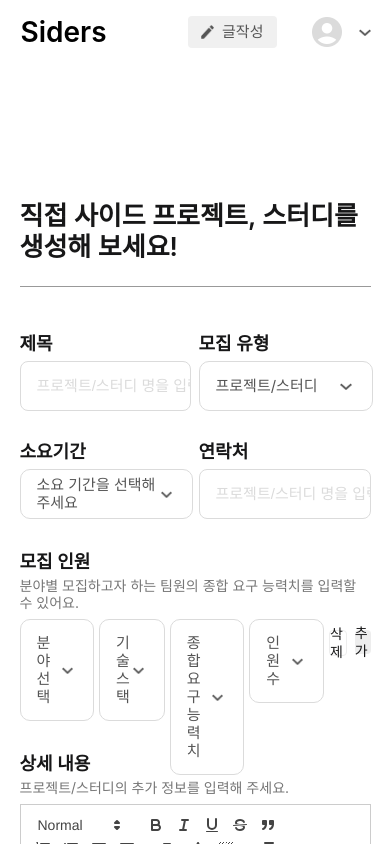
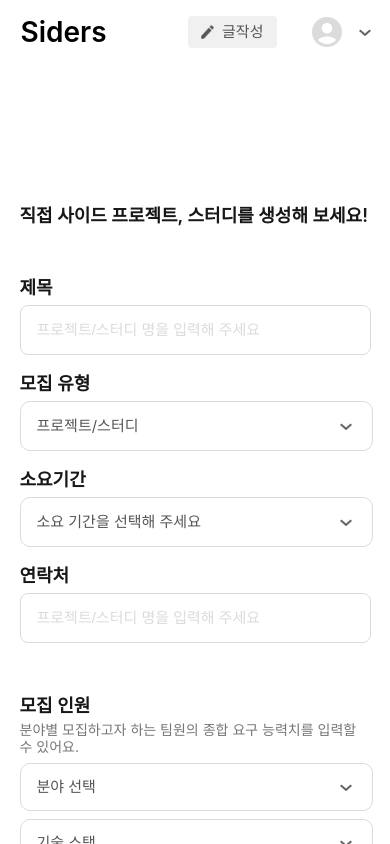
Before and after one commit to jusunjo/siders, a React (Create React App) app: page /createproject in a window 390 px wide. Shown: the top 844 px of the page. Built offline with nearby package versions, Linux system fonts and the light colour scheme; a web font is replaced by a local one.

Commit message:
feat : createProject page 반응형 마크업 완료

```diff
--- a/src/components/SkillBox.tsx
+++ b/src/components/SkillBox.tsx
@@ -1,20 +1,38 @@
-import React, { useState } from "react";
+import React, { useEffect, useState } from "react";
 import styled from "styled-components";
 
 const StyledSkillBox = styled.div`
     display: flex;
+
     /* align-items: center; */
-
+    width: 100%;
     font-size: 15px;
     line-height: 18px;
     color: #555555;
     margin-bottom: 8px;
 
+    @media (max-width: 910px) {
+        flex-direction: column;
+    }
+
+    .levelAndPeopleDiv {
+        display: flex;
+        width: 40%;
+        @media (max-width: 910px) {
+            width: 100%;
+            justify-content: space-between;
+        }
+    }
+
     .selectForm {
-        margin-right: 2%;
+        margin-right: 2.2%;
         width: 220px;
+        position: relative;
 
-        position: relative;
+        @media (max-width: 910px) {
+            width: 100%;
+            margin-bottom: 8px;
+        }
     }
 
     .categoryText {
@@ -91,6 +109,9 @@ const StyledSkillBox = styled.div`
 
     .skill {
         width: 28%;
+        @media (max-width: 910px) {
+            width: 100%;
+        }
     }
 
     .skillValue {
@@ -135,6 +156,10 @@ const StyledSkillBox = styled.div`
         height: 24px;
         border-radius: 4px;
         margin-left: 8px;
+
+        @media (max-width: 910px) {
+            display: none;
+        }
     }
 
     .skillText {
@@ -153,7 +178,12 @@ const StyledSkillBox = styled.div`
         .smallClose {
             width: 8px;
             height: 8px;
-            margin-left: 7px;
+            margin-left: 3px;
+            padding: 3px;
+
+            :hover {
+                background-color: #aeaeae;
+            }
         }
     }
 
@@ -162,41 +192,85 @@ const StyledSkillBox = styled.div`
     .people {
         height: 48px;
     }
+
+    .level,
+    .people {
+        margin-right: 4.5%;
+        @media (max-width: 910px) {
+            margin-right: 0;
+        }
+    }
+
+    .level {
+        @media (max-width: 910px) {
+            margin-right: 10px;
+        }
+    }
+
+    .addAndDeleteBtn {
+        display: flex;
+
+        @media (max-width: 910px) {
+            justify-content: flex-end;
+            margin-top: -10px;
+            margin-bottom: 18px;
+        }
+    }
 `;
 const SkillBox = ({
     setCountSkillBox,
     countSkillBox,
     num,
-
+    setWantPeople,
     arraySKillBox,
     setArraySkillBox,
+    setAaa,
 }: {
     countSkillBox: any;
     setCountSkillBox: any;
     num: any;
-
+    setWantPeople: any;
     arraySKillBox: any;
     setArraySkillBox: any;
+    setAaa: any;
 }) => {
     const [groupFocus, setGroupFocus] = useState(false);
     const [skillFocus, setSkillFocus] = useState(false);
     const [levelFocus, setLevelFocus] = useState(false);
     const [peopleFocus, setPeopleFocus] = useState(false);
 
-    const [selectGroup, setSelectGroup] = useState("분야선택");
+    const [selectGroup, setSelectGroup] = useState("분야 선택");
     const [selectSkill, setSelectSkill] = useState<any[]>([]);
     const [selectLevel, setSelectLevel] = useState("종합 요구 능력치");
     const [selectPeople, setSelectPeople] = useState("인원 수");
 
     const groupValue = ["프론트엔드", "백엔드", "ui/ux"];
-
     const frontndSkill = ["Javascript", "Typescript", "React", "Vue", "Redux", "Mobx"];
-    const BackendSkill = ["Java", "NodeJs", "Spring", ""];
+    const BackendSkill = ["Java", "NodeJs", "Spring"];
     const designSkill = ["Figma", "Zeplin", "Sketch", "XD", "Illustrator", "Photoshop"];
     const levelValue = ["Low", "Mid", "High"];
-    const peopleValue = ["1", "2", "3", "4", "5", "6", "7", "8", "9"];
+    const peopleValue = ["1명", "2명", "3명", "4명", "5명", "6명", "7명", "8명", "9명"];
 
     const set = new Set(selectSkill);
+
+    // useEffect(() => {
+    //     setWantPeople({
+    //         fieldsName: selectGroup,
+    //         recruitCount: 1,
+    //         totalAbility: selectLevel,
+    //         stacks: [
+    //             {
+    //                 stackName: "백엔드스택1",
+    //             },
+    //             {
+    //                 stackName: "백엔드스택2",
+    //             },
+    //             {
+    //                 stackName: "백엔드스택3",
+    //             },
+    //         ],
+    //     });
+    // }, [selectGroup, selectLevel]);
 
     const addSkill = (it: any) => {
         if (set.size < 5) {
@@ -205,8 +279,6 @@ const SkillBox = ({
             alert("5개까지만 선택이 가능합니다.");
         }
     };
-
-    console.log(set.size);
 
     const deleteSkill = (it: any) => {
         const b = selectSkill.filter((data) => data !== it);
@@ -238,13 +310,16 @@ const SkillBox = ({
                     <img alt="vector" className="vector" src={process.env.PUBLIC_URL + `/assets/Vector.png`} />
                 </div>
                 <div className={groupFocus ? "toggleCategory" : "noneToggleCategory"}>
-                    {groupValue.map((it: string) => (
+                    {groupValue.map((it: any) => (
                         <div
                             key={it}
                             onClick={() => {
                                 setGroupFocus(false);
                                 setSelectGroup(it);
+                                setAaa(it);
                                 setSelectSkill([]);
+                                setSelectLevel("종합 요구 능력치");
+                                setSelectPeople("인원 수");
                             }}
                             className="toggleCategoryValue"
                         >
@@ -253,8 +328,8 @@ const SkillBox = ({
                     ))}
                 </div>
             </div>
-            <div className="selectForm skill" onFocus={() => selectGroup !== "분야선택" && setSkillFocus(true)} onBlur={() => setSkillFocus(false)} tabIndex={1}>
-                <div onMouseDown={() => (selectGroup !== "분야선택" ? setSkillFocus(!skillFocus) : alert("분야를 선택해주세요!"))} className="category skillCategory">
+            <div className="selectForm skill" onFocus={() => selectGroup !== "분야 선택" && setSkillFocus(true)} onBlur={() => setSkillFocus(false)} tabIndex={1}>
+                <div onMouseDown={() => (selectGroup !== "분야 선택" ? setSkillFocus(!skillFocus) : alert("분야를 선택해주세요!"))} className="category skillCategory">
                     <div className="categoryText">
                         {selectSkill[0] === undefined ? (
                             <div className="skillText">기술 스택</div>
@@ -262,12 +337,12 @@ const SkillBox = ({
                             selectSkill
                                 .filter((element, index) => selectSkill.indexOf(element) === index)
                                 .map((it) => (
-                                    <div key={it} className="skillItems">
+                                    <div key={it} className={selectSkill[0] ? "skillItems" : ""}>
                                         <div>{it}</div>
                                         <img
-                                            onClick={() => {
+                                            onMouseDown={() => {
+                                                deleteSkill(it);
                                                 setSkillFocus(false);
-                                                deleteSkill(it);
                                             }}
                                             alt="smallClose"
                                             className="smallClose"
@@ -289,7 +364,7 @@ const SkillBox = ({
                                 }}
                                 className="toggleCategoryValue"
                             >
-                                &nbsp;&nbsp;{it && it}
+                                &nbsp;&nbsp;{it}
                             </div>
                         ))
                     ) : (
@@ -297,6 +372,7 @@ const SkillBox = ({
                     )}
                 </div>
             </div>
+            <div className="levelAndPeopleDiv">
                 <div className="selectForm level" onFocus={() => setLevelFocus(true)} onBlur={() => setLevelFocus(false)} tabIndex={1}>
                     <div onMouseDown={() => setLevelFocus(!levelFocus)} className="category">
                         <div className="categoryText">{selectLevel}</div>
@@ -337,6 +413,8 @@ const SkillBox = ({
                         ))}
                     </div>
                 </div>
+            </div>
+            <div className="addAndDeleteBtn">
                 <div onClick={deleteSkillBox} className="deleteBtn">
                     삭제
                 </div>
@@ -347,6 +425,7 @@ const SkillBox = ({
                 ) : (
                     <div className="noneAddBtn"></div>
                 )}
+            </div>
         </StyledSkillBox>
     );
 };
--- a/src/page/CreateProject.tsx
+++ b/src/page/CreateProject.tsx
@@ -2,6 +2,7 @@ import Editor from "../components/Editor";
 import { useEffect, useState } from "react";
 import styled from "styled-components";
 import SkillBox from "../components/SkillBox";
+import axios from "axios";
 // import Calendar from "../components/Calendar";
 
 const StyledCreateProject = styled.div`
@@ -24,7 +25,11 @@ const StyledCreateProject = styled.div`
         line-height: 31px;
         color: #171718;
         padding-bottom: 24px;
-        border-bottom: 1px solid #999999;
+
+        @media (max-width: 466px) {
+            font-size: 18px;
+            padding-bottom: 0px;
+        }
     }
 
     .InputDiv {
@@ -36,10 +41,16 @@ const StyledCreateProject = styled.div`
             display: flex;
             justify-content: space-between;
             width: 100%;
+            @media (max-width: 600px) {
+                flex-direction: column;
+            }
         }
 
         .topInputDiv {
             margin-bottom: 32px;
+            @media (max-width: 600px) {
+                margin-bottom: 0px;
+            }
         }
 
         .text {
@@ -55,6 +66,10 @@ const StyledCreateProject = styled.div`
             display: flex;
             flex-direction: column;
             justify-content: space-between;
+            @media (max-width: 600px) {
+                margin-bottom: 20px;
+                width: 100%;
+            }
         }
 
         .inputTag {
@@ -159,10 +174,29 @@ const StyledCreateProject = styled.div`
     .noneToggleCategory {
         display: none;
     }
+
+    .addBtnDiv {
+        display: flex;
+        justify-content: flex-end;
+        margin-top: 80px;
+        margin-bottom: 154px;
+        cursor: pointer;
+        .addBtn {
+            background: #171718;
+            border-radius: 8px;
+            width: 104px;
+            height: 48px;
+            line-height: 19px;
+
+            display: flex;
+            align-items: center;
+            justify-content: center;
+            color: #ffffff;
+        }
+    }
 `;
 
 const CreateProject = () => {
-    const [content, setContent] = useState();
     const [countSkillBox, setCountSkillBox] = useState(1);
     const [arraySKillBox, setArraySkillBox] = useState<any[]>([]);
 
@@ -171,13 +205,38 @@ const CreateProject = () => {
 
     const [groupValue, setGroupValue] = useState("프로젝트/스터디");
     const [termValue, setTermValue] = useState("소요 기간을 선택해 주세요");
-
+    const [content, setContent] = useState();
+    const [title, setTitle] = useState();
+    const [contact, setContact] = useState();
+    const [wantPeople, setWantPeople] = useState<any[]>([]);
+    const [aaa, setAaa] = useState();
     const group = ["프로젝트", "스터디"];
     const term = ["기간 미정", "1~3개월", "4~6개월", "장기"];
+
+    // const ar: any = [...wantPeople, setWantPeople];
 
     useEffect(() => {
         setArraySkillBox((data) => [...data, countSkillBox]);
     }, [countSkillBox]);
+
+    // const body = {
+    //     title: title,
+    //     recruitType: groupValue,
+    //     contact: contact,
+    //     recruitIntroduction: content,
+    //     expectedPeriod: termValue,
+    //     fieldsList: ar,
+    // };
+
+    // console.log(body);
+
+    // const createProject = async () => {
+    //     try {
+    //         await axios.post("/recruitment", body);
+    //     } catch (e) {
+    //         console.log(e);
+    //     }
+    // };
 
     return (
         <StyledCreateProject>
@@ -186,7 +245,7 @@ const CreateProject = () => {
                 <div className="topInputDiv">
                     <div className="topInputGroup title">
                         <div className="text">제목</div>
-                        <input className="inputTag" placeholder="프로젝트/스터디 명을 입력해 주세요" />
+                        <input onChange={(e: any) => setTitle(e.target.value)} className="inputTag" placeholder="프로젝트/스터디 명을 입력해 주세요" />
                     </div>
                     <div className="topInputGroup categorys">
                         <div className="text">모집 유형</div>
@@ -238,7 +297,7 @@ const CreateProject = () => {
                     </div>
                     <div className="bottomInputGroup contact">
                         <div className="text">연락처</div>
-                        <input className="inputTag" placeholder="프로젝트/스터디 명을 입력해 주세요" />
+                        <input onChange={(e: any) => setContact(e.target.value)} className="inputTag" placeholder="프로젝트/스터디 명을 입력해 주세요" />
                     </div>
                 </div>
             </div>
@@ -246,15 +305,23 @@ const CreateProject = () => {
             <div className="recruitmentSubText"> 분야별 모집하고자 하는 팀원의 종합 요구 능력치를 입력할 수 있어요.</div>
 
             {arraySKillBox.map((key) => (
-                <SkillBox key={key} num={key} countSkillBox={countSkillBox} setCountSkillBox={setCountSkillBox} arraySKillBox={arraySKillBox} setArraySkillBox={setArraySkillBox} />
+                <SkillBox
+                    key={key}
+                    num={key}
+                    countSkillBox={countSkillBox}
+                    setCountSkillBox={setCountSkillBox}
+                    arraySKillBox={arraySKillBox}
+                    setArraySkillBox={setArraySkillBox}
+                    setWantPeople={setWantPeople}
+                    setAaa={setAaa}
+                />
             ))}
             <div className="contentText">상세 내용</div>
             <div className="contentSubText">프로젝트/스터디의 추가 정보를 입력해 주세요.</div>
             <Editor setContent={setContent} placeholder={"당신의 프로젝트를 소개해주세요!"} value={content} />
-            {/* <div>
-                <div>임시저장</div>
-                <div>등록하기</div>
-            </div> */}
+            <div className="addBtnDiv">
+                <div className="addBtn">등록하기</div>
+            </div>
         </StyledCreateProject>
     );
 };
```
Lines whose indentation alone changed are shown as unchanged.
